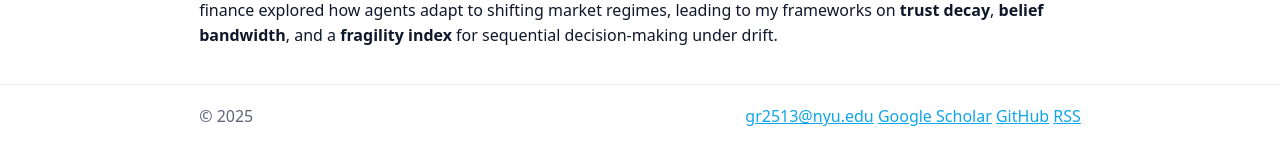
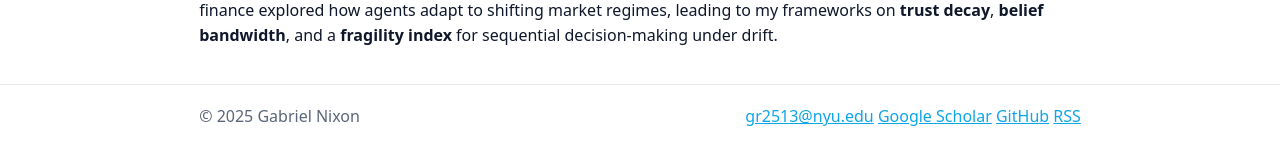
Before and after one commit to GabrielNixon/gabrielnixon.github.io, a Jekyll site: the page built from index.md, in a window 1280 px wide. Shown: the part 693-858 px from the top of the page. Built offline with Jekyll 4.4.1, drawn with Linux system fonts in a browser that asks for light colours.

Commit message:
Update _config.yml

```diff
--- a/_config.yml
+++ b/_config.yml
@@ -1,4 +1,4 @@
-title: ""
+title: Gabriel Nixon
 description: Fragility • Learning • Decision Systems
 url: https://gabrielnixon.github.io
 markdown: kramdown
```
